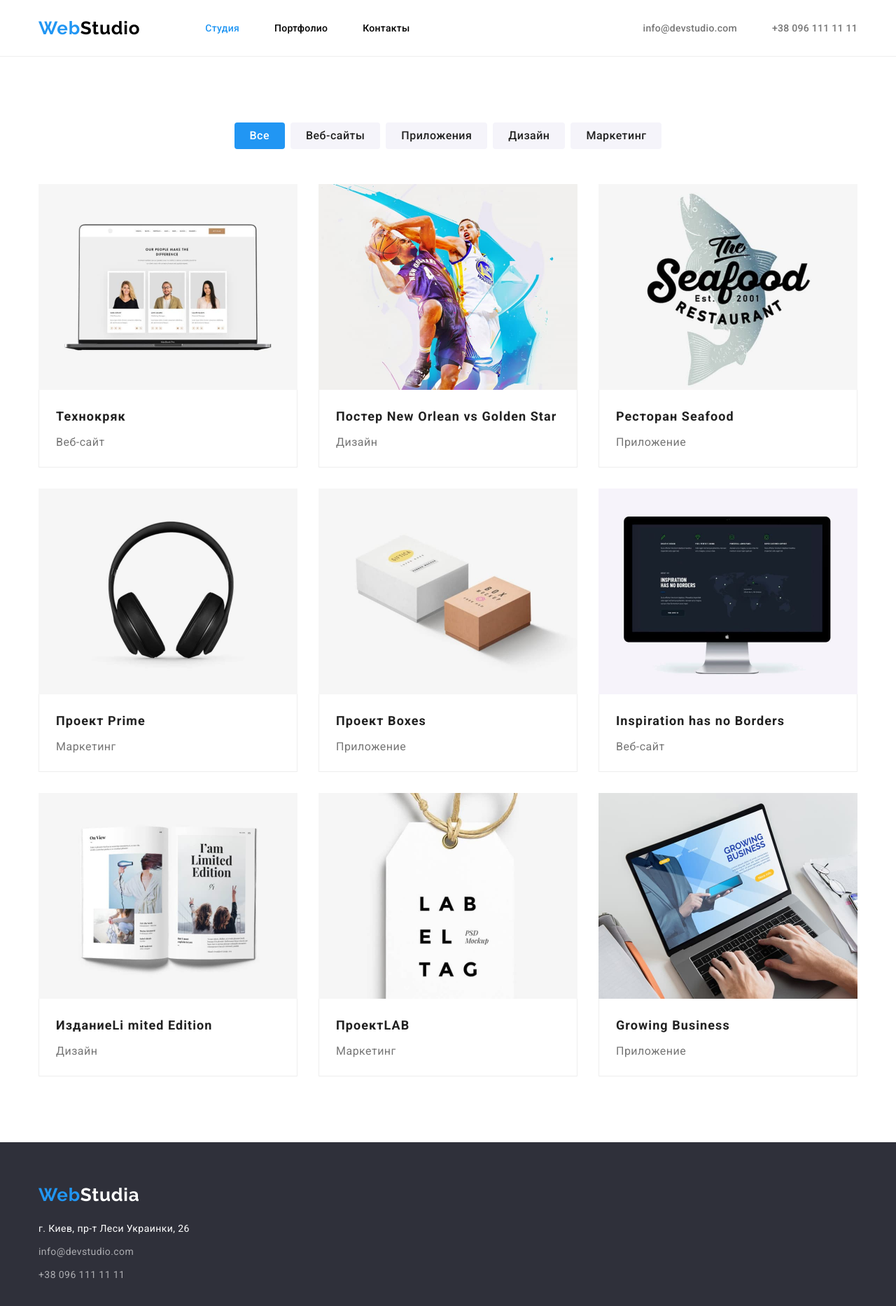
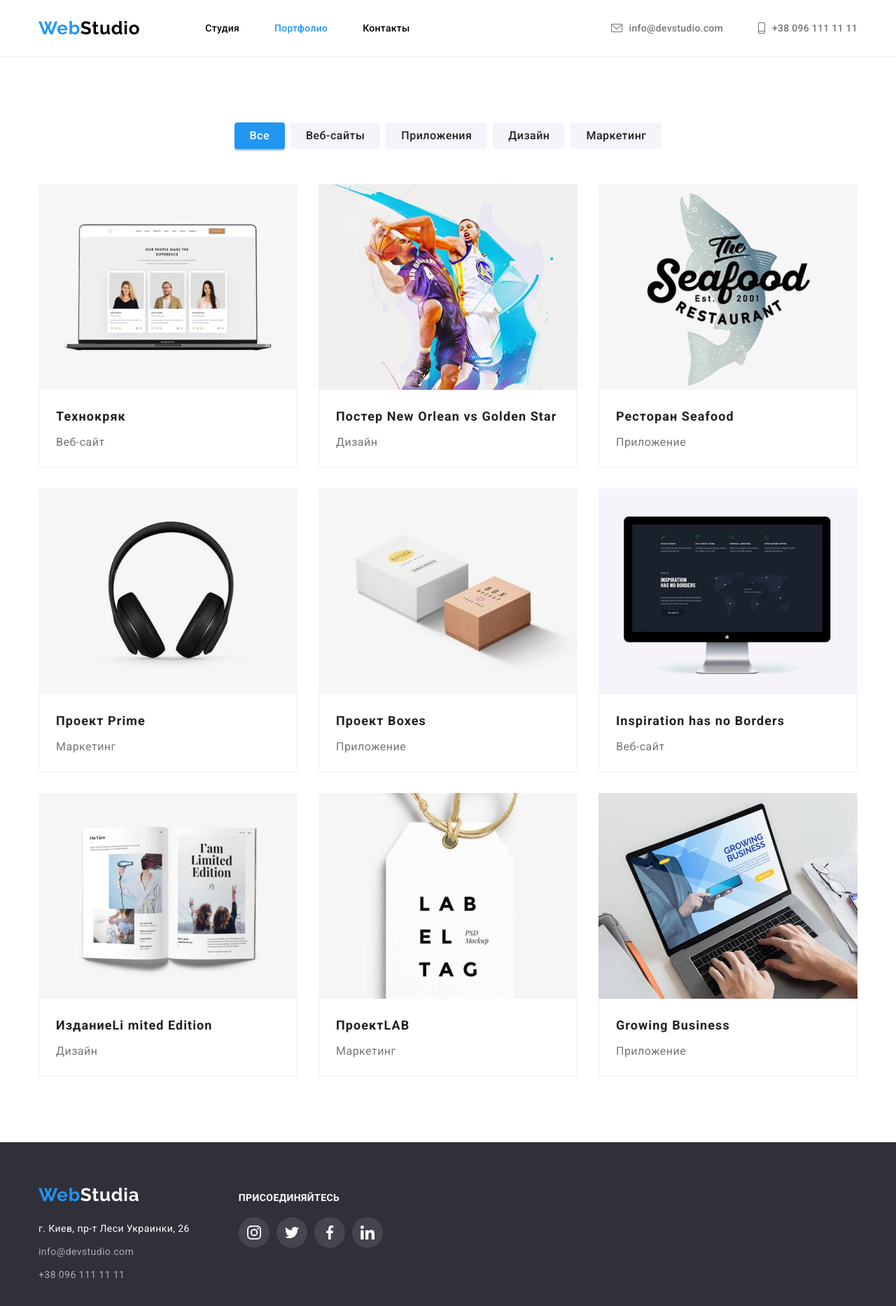
Before and after one commit to reebass/goit-markup-hw-04, a plain HTML site: page portfolio.html in a window 1280 px wide. Shown: the whole page at 70% size. Drawn offline with nearby package versions, Linux system fonts and the light colour scheme.

Commit message:
complete

```diff
--- a/css/style.css
+++ b/css/style.css
@@ -172,19 +172,38 @@ p {
 }
 
 .header-contacts {
-  display: flex;
+  display: inline-flex;
   align-items: center;
   color: var(--text-second-cl);
   padding-top: 32px;
   padding-bottom: 32px;
 }
-.mail-icon {
-  margin-right: 10px;
-  fill: currentColor;
-}
 
 .header-mail {
   margin-right: 50px;
+}
+
+.header-mail::before {
+  content: "";
+  width: 16px;
+  height: 12px;
+  margin-right: 10px;
+  background-image: url(../images/icons/mail.svg);
+  background-size: contain;
+  background-repeat: no-repeat;
+  background-position: center;
+  /* outline: 1px solid red; */
+}
+
+.header-phone::before {
+  content: "";
+  width: 10px;
+  height: 16px;
+  margin-right: 10px;
+  background-image: url(../images/icons/phone.svg);
+  background-size: contain;
+  background-repeat: no-repeat;
+  background-position: center;
 }
 
 /* PAGE STUDIA */
@@ -491,6 +510,9 @@ p {
 .portfolio-filter-btn:focus {
   background-color: var(--text-accent-cl);
   color: var(--text-white-cl);
+  box-shadow: 0px 3px 1px rgba(0, 0, 0, 0.1), 0px 1px 2px rgba(0, 0, 0, 0.08),
+    0px 2px 2px rgba(0, 0, 0, 0.12);
+  border-radius: 4px;
 }
 
 .products-wrapper {
@@ -515,3 +537,13 @@ p {
   letter-spacing: 0.03em;
   color: var(--text-second-cl);
 }
+
+.products-link {
+  display: block;
+}
+
+.products-link:hover,
+.products-link:focus {
+  box-shadow: 0px 1px 1px rgba(0, 0, 0, 0.12), 0px 4px 4px rgba(0, 0, 0, 0.06),
+    1px 4px 6px rgba(0, 0, 0, 0.16);
+}
--- a/portfolio.html
+++ b/portfolio.html
@@ -32,14 +32,14 @@
         <nav class="header-nav">
           <ul class="header-list list">
             <li class="header-item">
+              <a class="header-link link" href="./index.html">Студия</a>
+            </li>
+            <li class="header-item">
               <a
                 class="header-link header-link-current link"
-                href="./index.html"
-                >Студия</a
+                href="./portfolio.html"
+                >Портфолио</a
               >
-            </li>
-            <li class="header-item">
-              <a class="header-link link" href="./portfolio.html">Портфолио</a>
             </li>
             <li class="header-item">
               <a class="header-link link" href="">Контакты</a>
@@ -52,7 +52,7 @@
           href="mailto:info@devstudio.com"
           >info@devstudio.com</a
         >
-        <a class="header-contacts link" href="tel:+380961111111"
+        <a class="header-contacts header-phone link" href="tel:+380961111111"
           >+38 096 111 11 11</a
         >
       </div>
@@ -94,7 +94,7 @@
           <!-- Продукты -->
           <ul class="products-list list">
             <li class="products-item">
-              <a class="ptoducts-link link" href="">
+              <a class="products-link link" href="">
                 <img
                   class="products-img"
                   src="./images/portfolio/1.jpg"
@@ -109,7 +109,7 @@
               </a>
             </li>
             <li class="products-item">
-              <a class="ptoducts-link link" href="">
+              <a class="products-link link" href="">
                 <img
                   class="products-img"
                   src="./images/portfolio/2.jpg"
@@ -126,7 +126,7 @@
               </a>
             </li>
             <li class="products-item">
-              <a class="ptoducts-link link" href="">
+              <a class="products-link link" href="">
                 <img
                   class="products-img"
                   src="./images/portfolio/3.jpg"
@@ -143,7 +143,7 @@
               </a>
             </li>
             <li class="products-item">
-              <a class="ptoducts-link link" href="">
+              <a class="products-link link" href="">
                 <img
                   class="products-img"
                   src="./images/portfolio/4.jpg"
@@ -160,7 +160,7 @@
               </a>
             </li>
             <li class="products-item">
-              <a class="ptoducts-link link" href="">
+              <a class="products-link link" href="">
                 <img
                   class="products-img"
                   src="./images/portfolio/5.jpg"
@@ -175,7 +175,7 @@
               </a>
             </li>
             <li class="products-item">
-              <a class="ptoducts-link link" href="">
+              <a class="products-link link" href="">
                 <img
                   class="products-img"
                   src="./images/portfolio/6.jpg"
@@ -192,7 +192,7 @@
               </a>
             </li>
             <li class="products-item">
-              <a class="ptoducts-link link" href="">
+              <a class="products-link link" href="">
                 <img
                   class="products-img"
                   src="./images/portfolio/7.jpg"
@@ -209,7 +209,7 @@
               </a>
             </li>
             <li class="products-item">
-              <a class="ptoducts-link link" href="">
+              <a class="products-link link" href="">
                 <img
                   class="products-img"
                   src="./images/portfolio/8.jpg"
@@ -226,7 +226,7 @@
               </a>
             </li>
             <li class="products-item">
-              <a class="ptoducts-link link" href="">
+              <a class="products-link link" href="">
                 <img
                   class="products-img"
                   src="./images/portfolio/9.jpg"
@@ -246,7 +246,8 @@
     </main>
     <!-- Footer -->
     <footer class="footer">
-      <div class="container">
+      <div class="container footer-container">
+        <div>
           <a class="footer-logo link" href="./index.html" lang="en"
             ><span>Web</span>Studia</a
           >
@@ -260,6 +261,63 @@
             >
           </address>
         </div>
+        <div class="social-footer">
+          <p class="social-footer-title">присоединяйтесь</p>
+          <ul class="social-list list">
+            <li class="social-items">
+              <a
+                href=""
+                class="footer-social-link social-link link"
+                target="_blank"
+                rel="noopener noreferrer"
+                aria-label="instagram"
+                ><svg class="social-icon" width="20" height="20">
+                  <use href="./images/icons.svg#instagram"></use>
+                </svg>
+              </a>
+            </li>
+            <li class="social-items">
+              <a
+                href=""
+                class="footer-social-link social-link link"
+                target="_blank"
+                rel="noopener noreferrer"
+                aria-label="twitter"
+              >
+                <svg class="social-icon" width="20" height="20">
+                  <use href="./images/icons.svg#twitter"></use>
+                </svg>
+              </a>
+            </li>
+            <li class="social-items">
+              <a
+                href=""
+                class="footer-social-link social-link link"
+                target="_blank"
+                rel="noopener noreferrer"
+                aria-label="facebook"
+              >
+                <svg class="social-icon" width="20" height="20">
+                  <use href="./images/icons.svg#facebook"></use>
+                </svg>
+              </a>
+            </li>
+            <li class="social-items">
+              <a
+                href=""
+                class="footer-social-link social-link link"
+                target="_blank"
+                rel="noopener noreferrer"
+                aria-label="linkedin"
+              >
+                <svg class="social-icon" width="20" height="20">
+                  <use href="./images/icons.svg#linkedin"></use>
+                </svg>
+              </a>
+            </li>
+          </ul>
+        </div>
+      </div>
     </footer>
   </body>
 </html>
```
Also changed, not shown: index.html (+1 -4 lines). Lines whose indentation alone changed are shown as unchanged.
